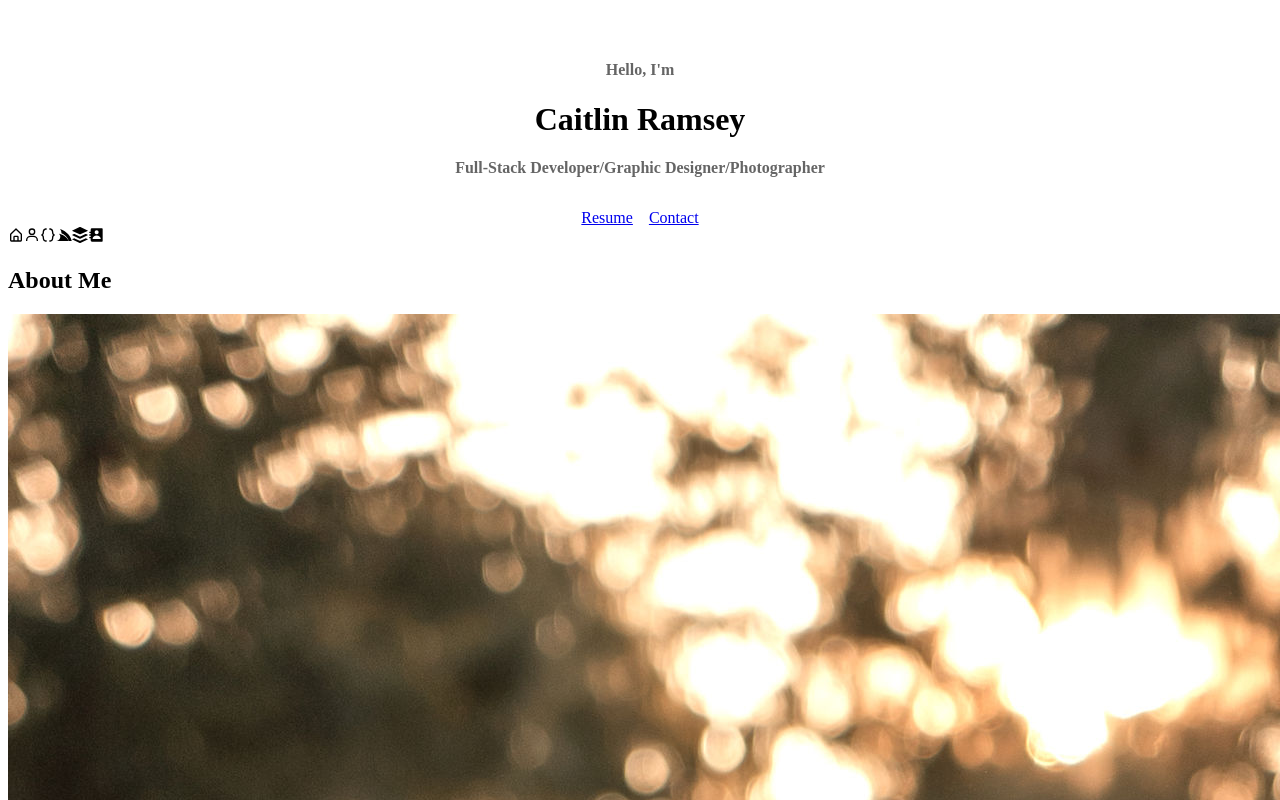
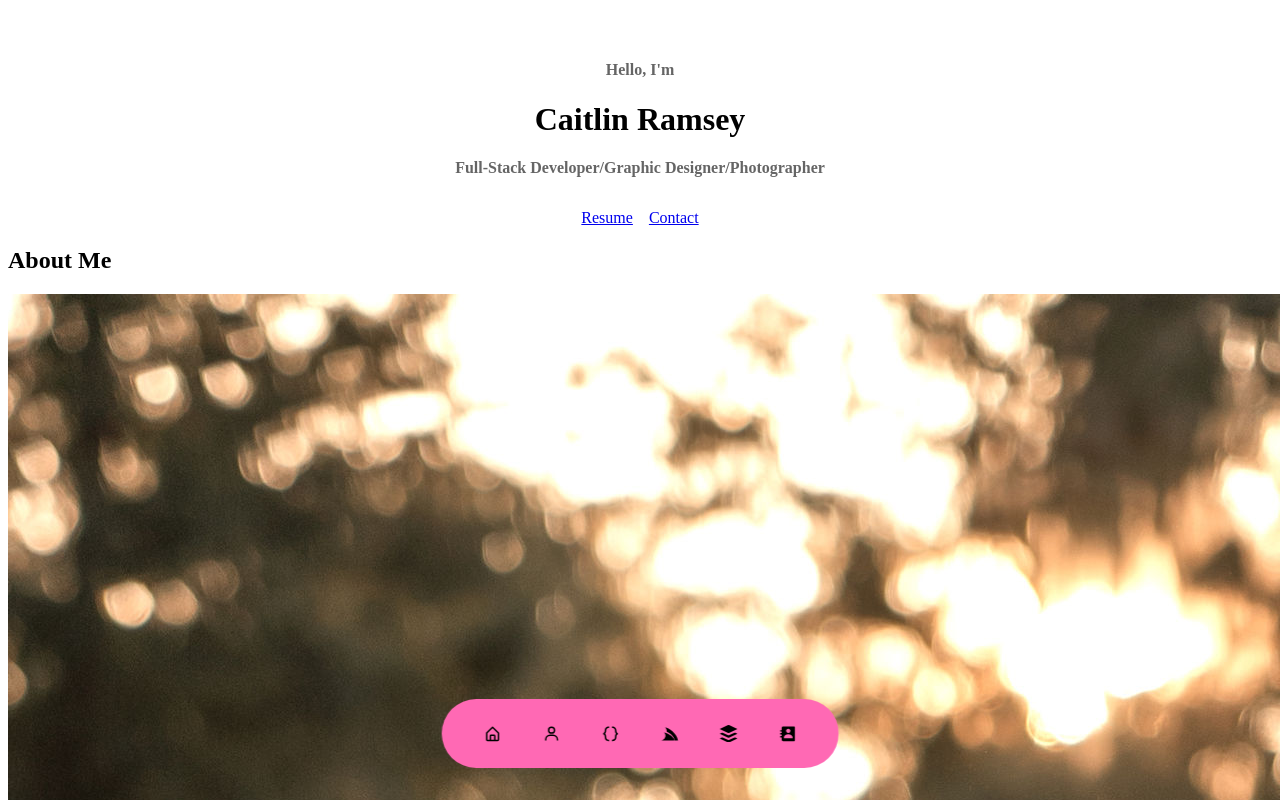
Before and after one commit to caitlinramsey/react-portfolio, a React (Vite) app: page / in a window 1280 px wide. Shown: the top 800 px of the page. Built offline with nearby package versions, Linux system fonts and the light colour scheme.

Commit message:
added styling to nav:

```diff
--- a/src/components/nav/Navigation.jsx
+++ b/src/components/nav/Navigation.jsx
@@ -1,6 +1,6 @@
 import React from 'react';
 import { useState } from 'react';
-// import './nav.css';
+import './navigation.css';
 import {BiHomeAlt, BiUser, BiCodeCurly, BiSolidContact} from 'react-icons/bi';
 import {FaServicestack} from 'react-icons/fa';
 import {GrStackOverflow} from 'react-icons/gr';
--- a/src/components/nav/navigation.css
+++ b/src/components/nav/navigation.css
@@ -0,0 +1,46 @@
+:root {
+    --nav-background: hotpink;
+    --nav-icons: black;
+    --hover: grey;
+}
+
+nav {
+  background: var(--nav-background);
+  width: max-content;
+  padding: 0.7rem 1.7rem;
+  z-index: 2;
+  position: fixed;
+  left: 50%;
+  transform: translateX(-50%);
+  bottom: 2rem;
+  display: flex;
+  gap: 0.8rem;
+  border-radius: 3rem;
+  backdrop-filter: blur(5px);
+}
+
+nav a {
+    background: transparent;
+    padding: 0.9rem;
+    border-radius: 40%;
+    display: flex;
+    color: var(--nav-icons);
+    font-size: 1.1rem;
+  }
+
+  nav a:hover {
+    background: var(--hover);
+  }
+
+  nav a.active {
+    background: var(--nav-background);
+    color: var(--nav-icons);
+  }
+
+  @media screen and (max-width: 400px) {
+      nav {
+      width: 98%;
+      padding: 0.5rem 1.5rem;
+      gap: 0.5rem;
+    }
+  }
```
